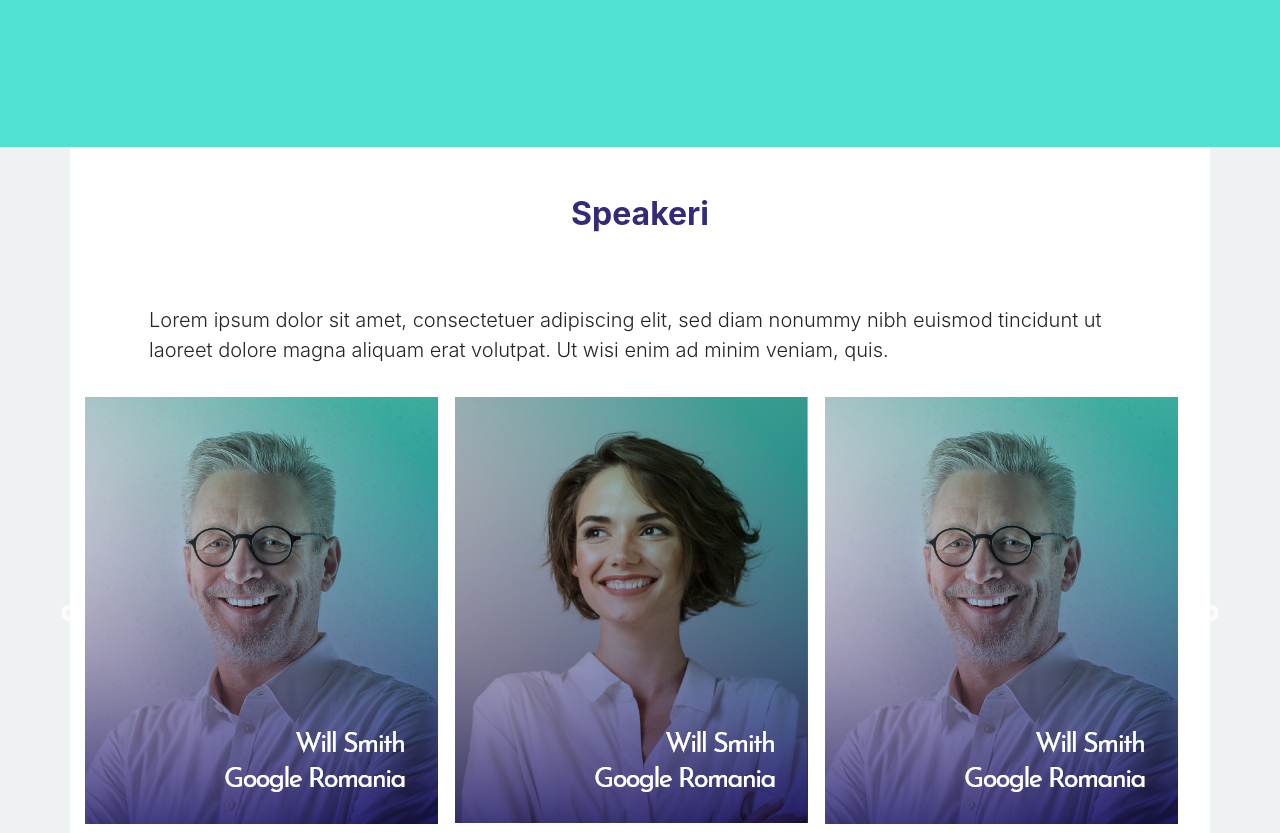
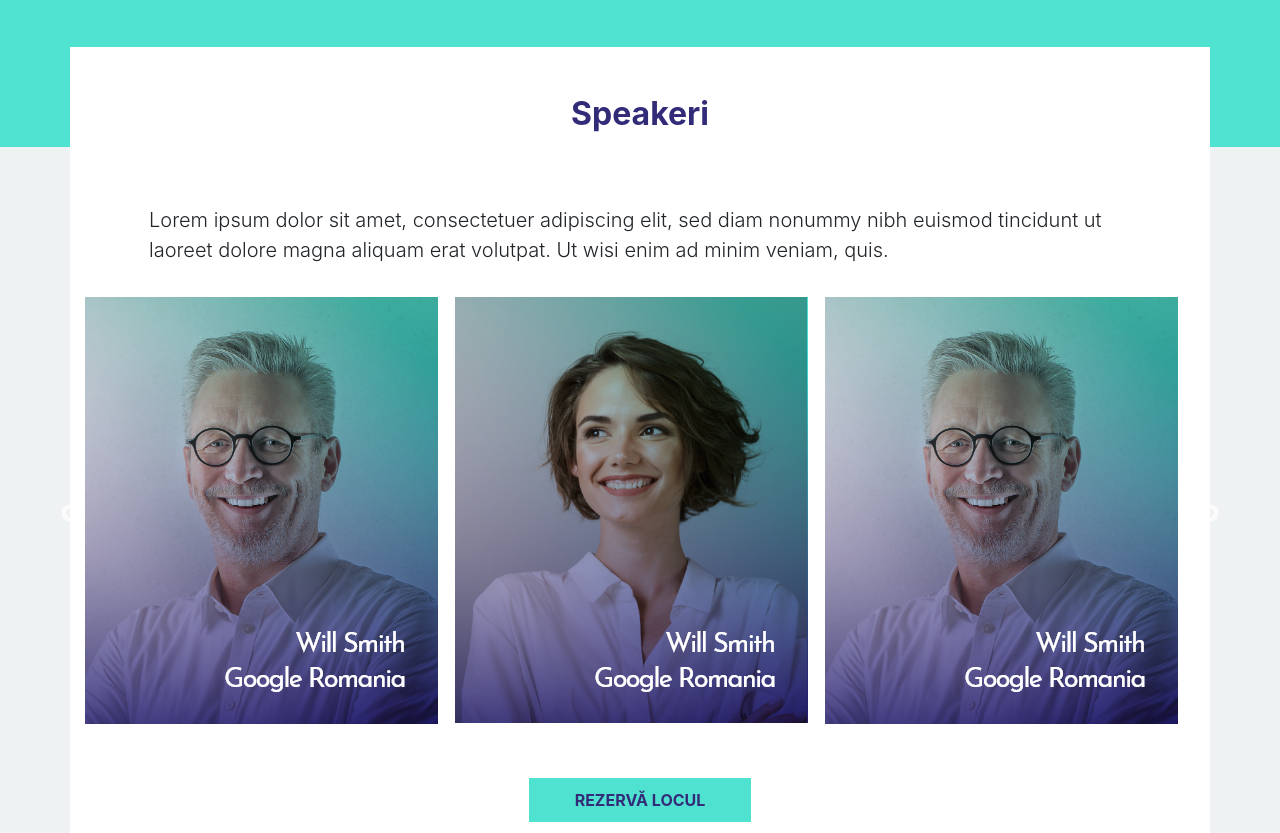
Before and after one commit to EatPrayLove123/Banqup, a plain HTML site: page index.html in a window 1280 px wide. Shown: the part 1937-2770 px from the top of the page. Drawn offline with nearby package versions, Linux system fonts and the light colour scheme.

Commit message:
Add files via upload

```diff
--- a/index.html
+++ b/index.html
@@ -122,7 +122,7 @@
         </div>
     </section>
 
-    <section >
+    <section class="over">
             <div class="container my" style="background-color: white;">
 
                 <h2 class="text-center p-5 fw-bold" style="color: #322B78; ">Speakeri</h2>
--- a/style.css
+++ b/style.css
@@ -25,6 +25,9 @@ body{
 }
 .extend{
   height: 150px;
+}
+.over{
+  margin-top: -100px;
 }
 input {
   background-color: transparent;
```
